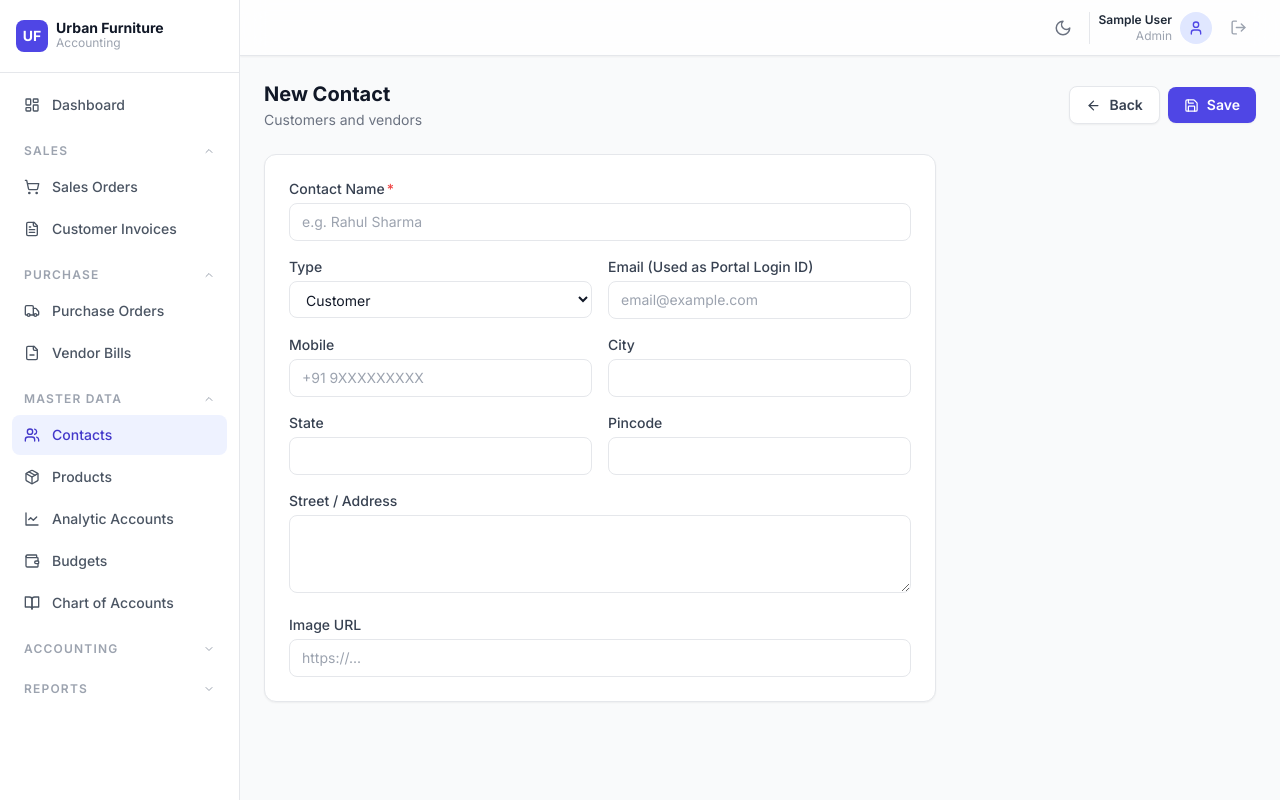
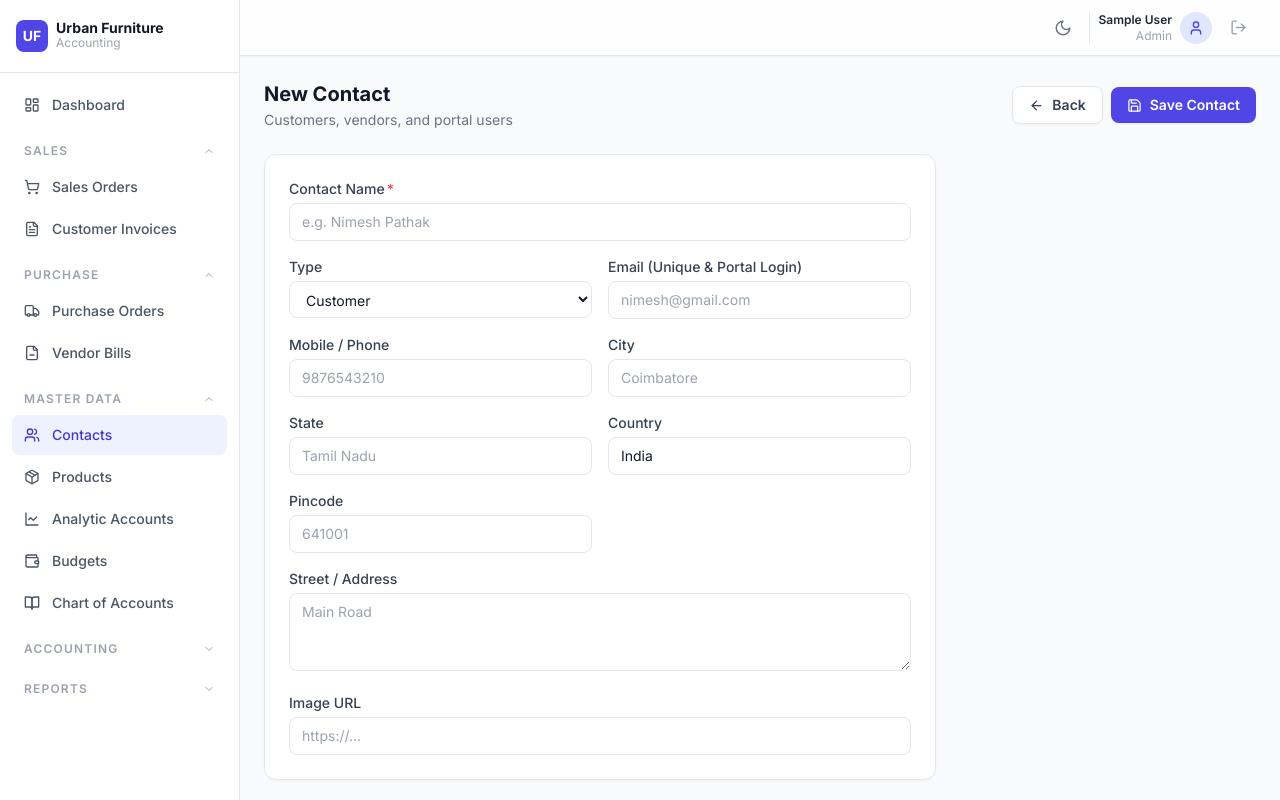
Before and after one commit to vsujithkumar369-png/ODOO-Urban-Furniture-, a React (Vite) app in the folder frontend/: page /contacts/new in a window 1280 px wide. Built offline with nearby package versions, Linux system fonts and the light colour scheme; sample sign-in values are in the browser's storage.

Commit message:
feat(frontend): integrate contact master updates with portal credentials and delete action

```diff
--- a/frontend/src/api/contacts.js
+++ b/frontend/src/api/contacts.js
@@ -1,5 +1,7 @@
 import client from './client';
-export const getContacts  = (params) => client.get('/contacts', { params });
-export const getContact   = (id) => client.get(`/contacts/${id}`);
+
+export const getContacts   = (params) => client.get('/contacts', { params });
+export const getContact    = (id) => client.get(`/contacts/${id}`);
 export const createContact = (data) => client.post('/contacts', data);
 export const updateContact = (id, data) => client.put(`/contacts/${id}`, data);
+export const deleteContact = (id) => client.delete(`/contacts/${id}`);
--- a/frontend/src/pages/master/contacts/ContactForm.jsx
+++ b/frontend/src/pages/master/contacts/ContactForm.jsx
@@ -1,16 +1,16 @@
 import { useEffect, useState } from 'react';
 import { useNavigate, useParams } from 'react-router-dom';
 import { useForm } from 'react-hook-form';
-import { ArrowLeft, Save, KeyRound, Copy, Check } from 'lucide-react';
+import { ArrowLeft, Save, Trash2, KeyRound, Copy, Check } from 'lucide-react';
 import PageHeader from '../../../components/PageHeader';
 import FormField from '../../../components/FormField';
-import { getContact, createContact, updateContact } from '../../../api/contacts';
+import { getContact, createContact, updateContact, deleteContact } from '../../../api/contacts';
 import toast from 'react-hot-toast';
 
 const TYPE_OPTS = [
-  { value: 'customer', label: 'Customer' },
-  { value: 'vendor',   label: 'Vendor'   },
-  { value: 'both',     label: 'Both'     },
+  { value: 'CUSTOMER', label: 'Customer' },
+  { value: 'VENDOR',   label: 'Vendor'   },
+  { value: 'BOTH',     label: 'Both (Customer & Vendor)' },
 ];
 
 export default function ContactForm() {
@@ -18,25 +18,46 @@ export default function ContactForm() {
   const navigate = useNavigate();
   const isEdit = !!id;
   const [loading, setLoading] = useState(false);
+  const [deleting, setDeleting] = useState(false);
   const [fetching, setFetching] = useState(isEdit);
   const [copied, setCopied] = useState(false);
-  const { register, handleSubmit, watch, reset, formState: { errors } } = useForm({
+  const [portalInfo, setPortalInfo] = useState(null);
+
+  const { register, handleSubmit, watch, reset, setError, formState: { errors } } = useForm({
     defaultValues: {
-      type: 'customer',
+      type: 'CUSTOMER',
+      country: 'India',
     },
   });
 
   const emailVal = watch('email', '');
+  const typeVal  = watch('type', 'CUSTOMER');
 
   useEffect(() => {
     if (!isEdit) return;
     getContact(id)
-      .then(r => { reset(r.data.data); setFetching(false); })
-      .catch(() => { toast.error('Contact not found.'); navigate('/contacts'); });
+      .then(r => {
+        const d = r.data.data;
+        reset({
+          ...d,
+          type: d.type ? d.type.toUpperCase() : 'CUSTOMER',
+          country: d.country || 'India',
+        });
+        if (d.portal_user) {
+          setPortalInfo(d.portal_user);
+        }
+        setFetching(false);
+      })
+      .catch(() => {
+        toast.error('Contact not found.');
+        navigate('/contacts');
+      });
   }, [id, reset, navigate, isEdit]);
 
   const copyCredentials = () => {
-    const text = `Urban Furniture Customer Portal:\nLogin URL: ${window.location.origin}/login\nLogin ID: ${emailVal}\nPassword: portal123`;
+    const loginId = portalInfo?.login_id || emailVal;
+    const pwd = portalInfo?.temporary_password || 'portal123';
+    const text = `Urban Furniture Customer Portal:\nLogin URL: ${window.location.origin}/login\nLogin ID: ${loginId}\nPassword: ${pwd}`;
     navigator.clipboard.writeText(text);
     setCopied(true);
     toast.success('Customer portal credentials copied to clipboard!');
@@ -46,18 +67,61 @@ export default function ContactForm() {
   const onSubmit = async (values) => {
     setLoading(true);
     try {
+      const payload = {
+        name: values.name.trim(),
+        type: values.type.toUpperCase(),
+        email: values.email ? values.email.trim() : null,
+        mobile: values.mobile || '',
+        street: values.street || '',
+        city: values.city || '',
+        state: values.state || '',
+        country: values.country || 'India',
+        pincode: values.pincode || '',
+        image_url: values.image_url || null,
+      };
+
       if (isEdit) {
-        await updateContact(id, values);
-        toast.success('Contact updated!');
+        await updateContact(id, payload);
+        toast.success('Contact updated successfully!');
       } else {
-        await createContact(values);
-        toast.success('Contact created! Customer portal login generated.');
+        const res = await createContact(payload);
+        const created = res.data.data;
+        if (created.portal_user) {
+          setPortalInfo(created.portal_user);
+          toast.success(
+            `Contact created! Portal Login ID: ${created.portal_user.login_id}`,
+            { duration: 6000 }
+          );
+        } else {
+          toast.success('Contact created successfully!');
+        }
       }
       navigate('/contacts');
     } catch (err) {
-      toast.error(err.response?.data?.error?.message ?? 'Save failed.');
+      const msg = err.response?.data?.error?.message ?? 'Save failed.';
+      if (msg.toLowerCase().includes('email already exists') || msg.toLowerCase().includes('duplicate')) {
+        setError('email', { message: msg });
+      }
+      toast.error(msg);
     } finally {
       setLoading(false);
+    }
+  };
+
+  const handleDelete = async () => {
+    if (!window.confirm('Are you sure you want to delete this contact? This will be verified against existing documents.')) {
+      return;
+    }
+
+    setDeleting(true);
+    try {
+      await deleteContact(id);
+      toast.success('Contact deleted successfully.');
+      navigate('/contacts');
+    } catch (err) {
+      toast.error(err.response?.data?.error?.message ?? 'Failed to delete contact.');
+    } finally {
+      setDeleting(false);
     }
   };
 
@@ -65,21 +129,33 @@ export default function ContactForm() {
 
   return (
     <div>
-      <PageHeader title={isEdit ? 'Edit Contact' : 'New Contact'} subtitle="Customers and vendors">
-        <button className="btn-secondary" onClick={() => navigate('/contacts')}><ArrowLeft size={15} /> Back</button>
+      <PageHeader title={isEdit ? 'Edit Contact' : 'New Contact'} subtitle="Customers, vendors, and portal users">
+        <button className="btn-secondary" onClick={() => navigate('/contacts')}>
+          <ArrowLeft size={15} /> Back
+        </button>
+        {isEdit && (
+          <button
+            type="button"
+            className="btn-danger"
+            onClick={handleDelete}
+            disabled={deleting || loading}
+          >
+            <Trash2 size={15} /> {deleting ? 'Deleting...' : 'Delete'}
+          </button>
+        )}
         <button className="btn-primary" form="contact-form" type="submit" disabled={loading} id="save-contact-btn">
-          <Save size={15} /> {loading ? 'Saving...' : 'Save'}
+          <Save size={15} /> {loading ? 'Saving...' : 'Save Contact'}
         </button>
       </PageHeader>
 
       <div className="card p-6 max-w-2xl">
-        {/* Customer Portal Credentials Info Box for the Accountant */}
+        {/* Customer Portal Credentials Info Box */}
         {emailVal && (
           <div className="mb-6 p-4 rounded-xl bg-indigo-50/80 dark:bg-indigo-950/30 border border-indigo-200 dark:border-indigo-800/60">
             <div className="flex items-center justify-between">
               <div className="flex items-center gap-2 text-indigo-900 dark:text-indigo-200 font-medium text-sm">
                 <KeyRound size={16} className="text-indigo-600 dark:text-indigo-400" />
-                Customer Portal Login (Generated by Accountant)
+                Customer Portal Login Credentials
               </div>
               <button
                 type="button"
@@ -92,42 +168,125 @@ export default function ContactForm() {
             </div>
             <div className="mt-2 text-xs text-indigo-700 dark:text-indigo-300 grid grid-cols-1 sm:grid-cols-2 gap-2">
               <div>
-                <span className="text-gray-500 dark:text-gray-400">Customer Login ID:</span>{' '}
-                <code className="font-mono bg-white/70 dark:bg-black/30 px-1.5 py-0.5 rounded">{emailVal}</code>
+                <span className="text-gray-500 dark:text-gray-400">Login ID:</span>{' '}
+                <code className="font-mono bg-white/70 dark:bg-black/30 px-1.5 py-0.5 rounded">
+                  {portalInfo?.login_id || emailVal}
+                </code>
               </div>
               <div>
-                <span className="text-gray-500 dark:text-gray-400">Default Password:</span>{' '}
-                <code className="font-mono bg-white/70 dark:bg-black/30 px-1.5 py-0.5 rounded">portal123</code>
+                <span className="text-gray-500 dark:text-gray-400">Password:</span>{' '}
+                <code className="font-mono bg-white/70 dark:bg-black/30 px-1.5 py-0.5 rounded">
+                  {portalInfo?.temporary_password || 'portal123'}
+                </code>
               </div>
             </div>
             <p className="mt-2 text-[11px] text-indigo-600/80 dark:text-indigo-400/80">
-              Customers do not register online. Provide these credentials to the customer to access invoices and payments on the login page.
+              Generated by accountant. Customers do not register online; provide these credentials for them to sign in.
             </p>
           </div>
         )}
 
         <form id="contact-form" onSubmit={handleSubmit(onSubmit)} className="grid grid-cols-1 sm:grid-cols-2 gap-4" noValidate>
           <div className="sm:col-span-2">
-            <FormField label="Contact Name" name="name" required register={register} error={errors.name}
-              placeholder="e.g. Rahul Sharma"
+            <FormField
+              label="Contact Name"
+              name="name"
+              required
+              register={register}
+              error={errors.name}
+              placeholder="e.g. Nimesh Pathak"
               {...register('name', { required: 'Name is required' })}
             />
           </div>
-          <FormField label="Type" name="type" type="select" register={register} options={TYPE_OPTS} error={errors.type}
+
+          <FormField
+            label="Type"
+            name="type"
+            type="select"
+            register={register}
+            options={TYPE_OPTS}
+            error={errors.type}
             {...register('type', { required: 'Type is required' })}
           />
-          <FormField label="Email (Used as Portal Login ID)" name="email" type="email" register={register} error={errors.email} placeholder="email@example.com"
-            {...register('email')}
+
+          <FormField
+            label="Email (Unique & Portal Login)"
+            name="email"
+            type="email"
+            register={register}
+            error={errors.email}
+            placeholder="nimesh@gmail.com"
+            {...register('email', {
+              pattern: { value: /\S+@\S+\.\S+/, message: 'Invalid email format' },
+            })}
           />
-          <FormField label="Mobile" name="mobile" register={register} placeholder="+91 9XXXXXXXXX" {...register('mobile')} />
-          <FormField label="City" name="city" register={register} {...register('city')} />
-          <FormField label="State" name="state" register={register} {...register('state')} />
-          <FormField label="Pincode" name="pincode" register={register} {...register('pincode')} />
+
+          <FormField
+            label="Mobile / Phone"
+            name="mobile"
+            register={register}
+            placeholder="9876543210"
+            error={errors.mobile}
+            {...register('mobile')}
+          />
+
+          <FormField
+            label="City"
+            name="city"
+            register={register}
+            placeholder="Coimbatore"
+            error={errors.city}
+            {...register('city')}
+          />
+
+          <FormField
+            label="State"
+            name="state"
+            register={register}
+            placeholder="Tamil Nadu"
+            error={errors.state}
+            {...register('state')}
+          />
+
+          <FormField
+            label="Country"
+            name="country"
+            register={register}
+            placeholder="India"
+            error={errors.country}
+            {...register('country')}
+          />
+
+          <FormField
+            label="Pincode"
+            name="pincode"
+            register={register}
+            placeholder="641001"
+            error={errors.pincode}
+            {...register('pincode')}
+          />
+
           <div className="sm:col-span-2">
-            <FormField label="Street / Address" name="street" type="textarea" register={register} {...register('street')} />
+            <FormField
+              label="Street / Address"
+              name="street"
+              type="textarea"
+              register={register}
+              placeholder="Main Road"
+              error={errors.street}
+              {...register('street')}
+            />
           </div>
+
           <div className="sm:col-span-2">
-            <FormField label="Image URL" name="image_url" register={register} placeholder="https://..." {...register('image_url')} />
+            <FormField
+              label="Image URL"
+              name="image_url"
+              register={register}
+              placeholder="https://..."
+              error={errors.image_url}
+              {...register('image_url')}
+            />
           </div>
         </form>
       </div>
--- a/frontend/src/pages/master/contacts/ContactList.jsx
+++ b/frontend/src/pages/master/contacts/ContactList.jsx
@@ -1,9 +1,9 @@
-import { useEffect, useState } from 'react';
+import { useEffect, useState, useCallback } from 'react';
 import { useNavigate } from 'react-router-dom';
-import { Plus, Search, LayoutGrid, List } from 'lucide-react';
+import { Plus, Search, LayoutGrid, List, Trash2, Globe } from 'lucide-react';
 import PageHeader from '../../../components/PageHeader';
 import DataTable from '../../../components/DataTable';
-import { getContacts } from '../../../api/contacts';
+import { getContacts, deleteContact } from '../../../api/contacts';
 import toast from 'react-hot-toast';
 
 export default function ContactList() {
@@ -12,73 +12,201 @@ export default function ContactList() {
   const [loading, setLoading] = useState(true);
   const [view, setView] = useState('list');
   const [search, setSearch] = useState('');
+  const [typeFilter, setTypeFilter] = useState('all');
+
+  const fetchContacts = useCallback(() => {
+    setLoading(true);
+    const params = typeFilter !== 'all' ? { type: typeFilter } : {};
+    getContacts(params)
+      .then(r => setContacts(r.data.data || []))
+      .catch(() => toast.error('Failed to load contacts.'))
+      .finally(() => setLoading(false));
+  }, [typeFilter]);
 
   useEffect(() => {
-    getContacts()
-      .then(r => setContacts(r.data.data))
-      .catch(() => toast.error('Failed to load contacts.'))
-      .finally(() => setLoading(false));
-  }, []);
+    fetchContacts();
+  }, [fetchContacts]);
+
+  const handleDelete = async (e, id, name) => {
+    e.stopPropagation();
+    if (!window.confirm(`Are you sure you want to delete contact "${name}"?`)) return;
+
+    try {
+      await deleteContact(id);
+      toast.success(`Contact "${name}" deleted successfully`);
+      fetchContacts();
+    } catch (err) {
+      const msg = err.response?.data?.error?.message || 'Failed to delete contact';
+      toast.error(msg);
+    }
+  };
 
   const filtered = contacts.filter(c =>
-    c.name.toLowerCase().includes(search.toLowerCase()) ||
-    (c.email ?? '').toLowerCase().includes(search.toLowerCase())
+    (c.name || '').toLowerCase().includes(search.toLowerCase()) ||
+    (c.email || '').toLowerCase().includes(search.toLowerCase()) ||
+    (c.city || '').toLowerCase().includes(search.toLowerCase()) ||
+    (c.country || '').toLowerCase().includes(search.toLowerCase())
   );
 
+  const getTypeBadge = (type) => {
+    const t = (type || '').toUpperCase();
+    if (t === 'CUSTOMER') {
+      return <span className="px-2.5 py-0.5 rounded-full text-xs font-semibold bg-blue-100 text-blue-800 dark:bg-blue-900/30 dark:text-blue-300">Customer</span>;
+    }
+    if (t === 'VENDOR') {
+      return <span className="px-2.5 py-0.5 rounded-full text-xs font-semibold bg-emerald-100 text-emerald-800 dark:bg-emerald-900/30 dark:text-emerald-300">Vendor</span>;
+    }
+    return <span className="px-2.5 py-0.5 rounded-full text-xs font-semibold bg-purple-100 text-purple-800 dark:bg-purple-900/30 dark:text-purple-300">Both</span>;
+  };
+
   const cols = [
-    { key: 'image_url', label: 'Avatar', render: (url, row) => (
+    {
+      key: 'image_url',
+      label: 'Avatar',
+      render: (url, row) => (
         <div className="w-8 h-8 rounded-full bg-primary-100 dark:bg-primary-900/30 flex items-center justify-center text-primary-700 dark:text-primary-300 font-bold text-xs flex-shrink-0">
           {url ? <img src={url} alt={row.name} className="w-8 h-8 rounded-full object-cover" /> : row.name?.[0]?.toUpperCase()}
         </div>
-    )},
-    { key: 'name',   label: 'Name' },
-    { key: 'type',   label: 'Type',  render: v => <span className="capitalize">{v}</span> },
-    { key: 'email',  label: 'Email' },
-    { key: 'mobile', label: 'Mobile' },
-    { key: 'city',   label: 'City' },
+      )
+    },
+    { key: 'name', label: 'Name' },
+    { key: 'type', label: 'Type', render: v => getTypeBadge(v) },
+    { key: 'email', label: 'Email' },
+    { key: 'mobile', label: 'Mobile', render: v => v || <span className="text-gray-400 italic">—</span> },
+    {
+      key: 'location',
+      label: 'Location',
+      render: (_, row) => (
+        <span className="text-sm text-gray-600 dark:text-gray-300">
+          {[row.city, row.state, row.country].filter(Boolean).join(', ') || <span className="text-gray-400 italic">—</span>}
+        </span>
+      )
+    },
+    {
+      key: 'actions',
+      label: 'Actions',
+      render: (_, row) => (
+        <button
+          onClick={(e) => handleDelete(e, row.id, row.name)}
+          className="p-1.5 text-gray-400 hover:text-red-600 rounded hover:bg-red-50 dark:hover:bg-red-900/20 transition-colors"
+          title="Delete contact"
+        >
+          <Trash2 size={15} />
+        </button>
+      )
+    }
   ];
 
   return (
     <div>
-      <PageHeader title="Contacts" subtitle="Manage customers and vendors">
+      <PageHeader title="Contacts" subtitle="Manage customers, vendors, and portal user logins">
         <button className="btn-primary" onClick={() => navigate('/contacts/new')} id="new-contact-btn">
           <Plus size={15} /> New Contact
         </button>
       </PageHeader>
 
       {/* Toolbar */}
-      <div className="flex flex-col sm:flex-row gap-3 mb-4">
-        <div className="relative flex-1 max-w-sm">
+      <div className="flex flex-col sm:flex-row gap-3 mb-4 items-stretch sm:items-center justify-between">
+        <div className="flex flex-col sm:flex-row gap-2 flex-1 max-w-xl">
+          <div className="relative flex-1">
             <Search size={15} className="absolute left-3 top-1/2 -translate-y-1/2 text-gray-400" />
-          <input className="input pl-9" placeholder="Search contacts..." value={search} onChange={e => setSearch(e.target.value)} />
+            <input
+              className="input pl-9 w-full"
+              placeholder="Search contacts by name, email, city..."
+              value={search}
+              onChange={e => setSearch(e.target.value)}
+            />
           </div>
-        <div className="flex gap-1 p-1 bg-gray-100 dark:bg-gray-800 rounded-lg">
-          <button onClick={() => setView('list')} className={`btn-icon btn-sm ${view === 'list' ? 'bg-white dark:bg-gray-700 shadow-sm' : ''}`}><List size={15} /></button>
-          <button onClick={() => setView('kanban')} className={`btn-icon btn-sm ${view === 'kanban' ? 'bg-white dark:bg-gray-700 shadow-sm' : ''}`}><LayoutGrid size={15} /></button>
+
+          {/* Type filter tabs */}
+          <div className="flex gap-1 p-1 bg-gray-100 dark:bg-gray-800 rounded-lg text-xs font-medium">
+            {[
+              { id: 'all', label: 'All' },
+              { id: 'customer', label: 'Customers' },
+              { id: 'vendor', label: 'Vendors' },
+              { id: 'both', label: 'Both' },
+            ].map(tab => (
+              <button
+                key={tab.id}
+                onClick={() => setTypeFilter(tab.id)}
+                className={`px-3 py-1.5 rounded-md transition-all ${
+                  typeFilter === tab.id
+                    ? 'bg-white dark:bg-gray-700 text-gray-900 dark:text-white shadow-sm font-semibold'
+                    : 'text-gray-600 dark:text-gray-400 hover:text-gray-900 dark:hover:text-white'
+                }`}
+              >
+                {tab.label}
+              </button>
+            ))}
+          </div>
+        </div>
+
+        <div className="flex gap-1 p-1 bg-gray-100 dark:bg-gray-800 rounded-lg self-end sm:self-auto">
+          <button
+            onClick={() => setView('list')}
+            className={`btn-icon btn-sm ${view === 'list' ? 'bg-white dark:bg-gray-700 shadow-sm' : ''}`}
+            title="List view"
+          >
+            <List size={15} />
+          </button>
+          <button
+            onClick={() => setView('kanban')}
+            className={`btn-icon btn-sm ${view === 'kanban' ? 'bg-white dark:bg-gray-700 shadow-sm' : ''}`}
+            title="Grid view"
+          >
+            <LayoutGrid size={15} />
+          </button>
         </div>
       </div>
 
       {view === 'list' ? (
-        <DataTable columns={cols} data={filtered} loading={loading} onRowClick={r => navigate(`/contacts/${r.id}`)} emptyMessage="No contacts yet. Click New Contact to add one." />
+        <DataTable
+          columns={cols}
+          data={filtered}
+          loading={loading}
+          onRowClick={r => navigate(`/contacts/${r.id}`)}
+          emptyMessage="No contacts yet. Click New Contact to add one."
+        />
       ) : (
         <div className="grid grid-cols-1 sm:grid-cols-2 lg:grid-cols-3 xl:grid-cols-4 gap-4">
           {loading ? (
-            [1,2,3,4].map(i => <div key={i} className="card h-36 animate-pulse bg-gray-100 dark:bg-gray-800" />)
+            [1, 2, 3, 4].map(i => <div key={i} className="card h-40 animate-pulse bg-gray-100 dark:bg-gray-800" />)
           ) : filtered.length === 0 ? (
             <p className="text-gray-400 col-span-full text-center py-10">No contacts found.</p>
           ) : filtered.map(c => (
-            <div key={c.id} className="card p-4 cursor-pointer hover:shadow-md transition-shadow" onClick={() => navigate(`/contacts/${c.id}`)}>
-              <div className="flex items-center gap-3 mb-3">
-                <div className="w-10 h-10 rounded-full bg-primary-100 dark:bg-primary-900/30 flex items-center justify-center text-primary-700 dark:text-primary-300 font-bold">
+            <div
+              key={c.id}
+              className="card p-4 cursor-pointer hover:shadow-md transition-all hover:border-primary-500 relative group"
+              onClick={() => navigate(`/contacts/${c.id}`)}
+            >
+              <div className="flex items-start justify-between mb-3">
+                <div className="flex items-center gap-3">
+                  <div className="w-10 h-10 rounded-full bg-primary-100 dark:bg-primary-900/30 flex items-center justify-center text-primary-700 dark:text-primary-300 font-bold flex-shrink-0">
                     {c.image_url ? <img src={c.image_url} alt={c.name} className="w-10 h-10 rounded-full object-cover" /> : c.name?.[0]?.toUpperCase()}
                   </div>
                   <div>
-                  <p className="font-semibold text-sm text-gray-900 dark:text-gray-100">{c.name}</p>
-                  <p className="text-xs text-gray-500 dark:text-gray-400 capitalize">{c.type}</p>
+                    <p className="font-semibold text-sm text-gray-900 dark:text-gray-100 line-clamp-1">{c.name}</p>
+                    <div className="mt-0.5">{getTypeBadge(c.type)}</div>
                   </div>
                 </div>
-              <p className="text-xs text-gray-500 dark:text-gray-400 truncate">{c.email}</p>
-              <p className="text-xs text-gray-500 dark:text-gray-400">{c.mobile}</p>
+                <button
+                  onClick={(e) => handleDelete(e, c.id, c.name)}
+                  className="opacity-0 group-hover:opacity-100 p-1 text-gray-400 hover:text-red-600 rounded transition-opacity"
+                  title="Delete contact"
+                >
+                  <Trash2 size={14} />
+                </button>
+              </div>
+
+              <div className="space-y-1 text-xs text-gray-500 dark:text-gray-400 mt-2">
+                <p className="truncate">{c.email || '—'}</p>
+                <p>{c.mobile || '—'}</p>
+                {(c.city || c.country) && (
+                  <p className="flex items-center gap-1 text-gray-400">
+                    <Globe size={11} /> {[c.city, c.country].filter(Boolean).join(', ')}
+                  </p>
+                )}
+              </div>
             </div>
           ))}
         </div>
```
Also changed, not shown: 1 other file (tests, documents, lock files or other folders). Lines whose indentation alone changed are shown as unchanged.
